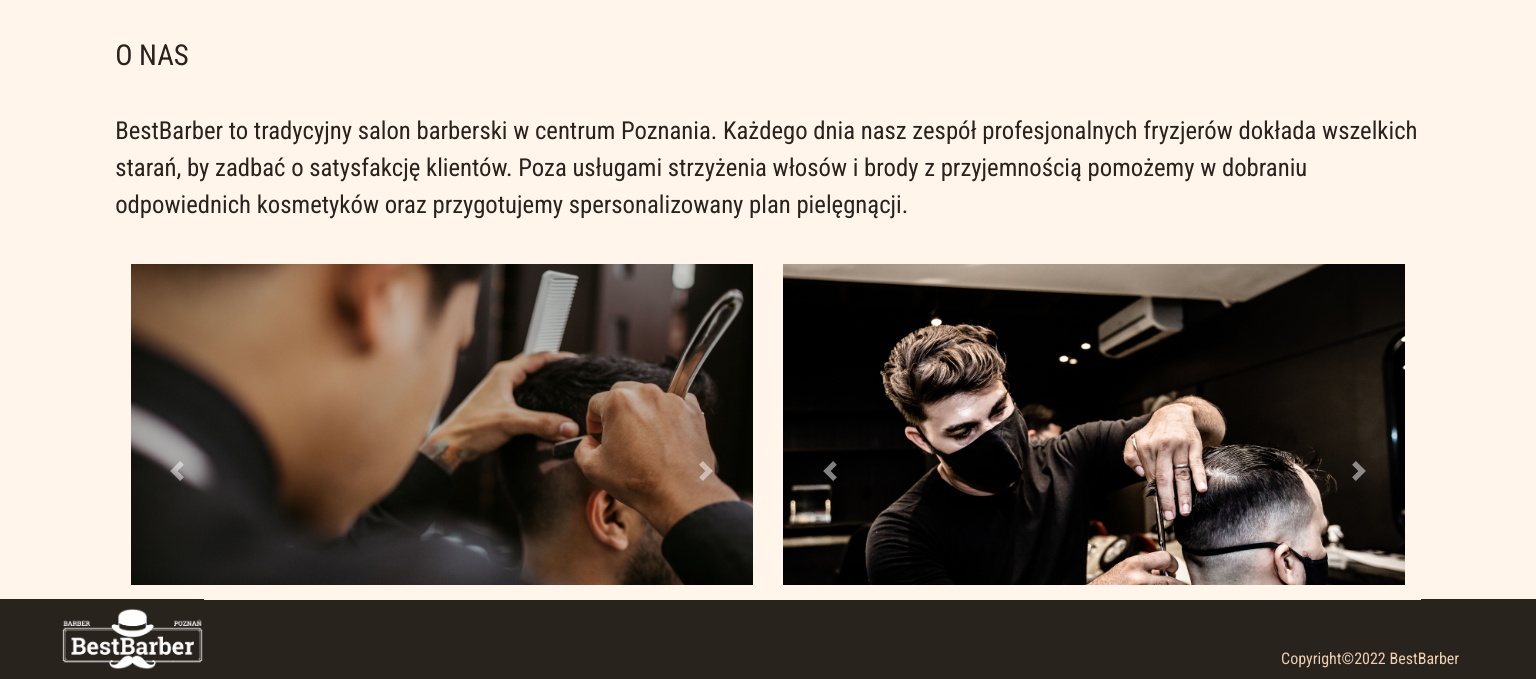
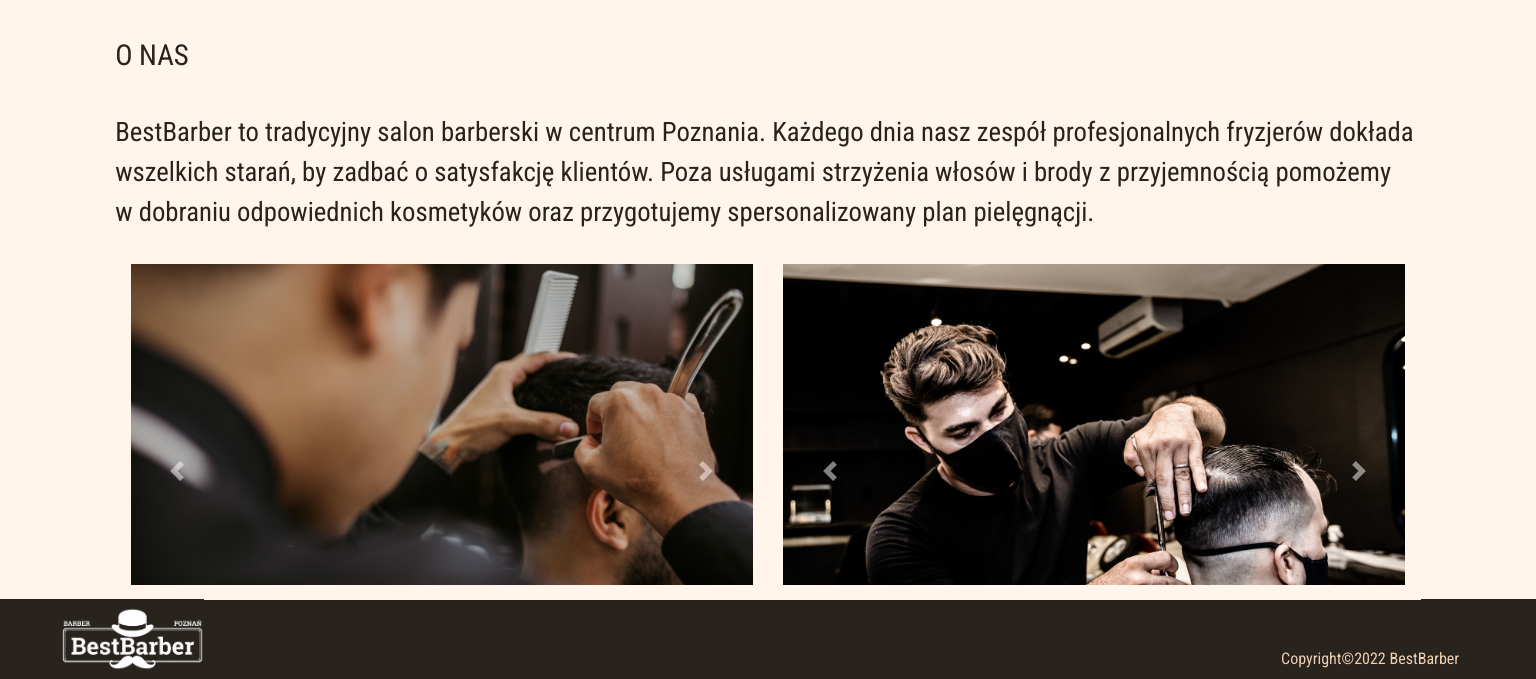
Before and after one commit to GrzegorzWanat95/BestBarber, a PHP site: page /about.php in a window 1536 px wide. Shown: the part 121-800 px from the top of the page. Run offline with PHP 8.4, Linux system fonts and the light colour scheme.

Commit message:
Front fixes

```diff
--- a/public/styles/app.css
+++ b/public/styles/app.css
@@ -466,12 +466,12 @@ a:active {
 @media screen and (min-width: 300px) {
     .subpage__text{
         width: 100%;
-        height: 15vh;
+        height: auto;
         margin-top: 2vh;
         margin-bottom: 2vh;
         background-color: inherit;
         color: #29231e;
-        font-size: calc(12px + 6 * ((100vw - 320px) / 680));
+        font-size: calc(14px + 6 * ((100vw - 320px) / 680));
     }
   }
 
@@ -482,7 +482,7 @@ a:active {
         margin-top: 5vh;
         background-color: inherit;
         color: #29231e;
-        font-size: calc(14px + 6 * ((100vw - 320px) / 680));
+        font-size: calc(16px + 6 * ((100vw - 320px) / 680));
     }
   }
 
```
